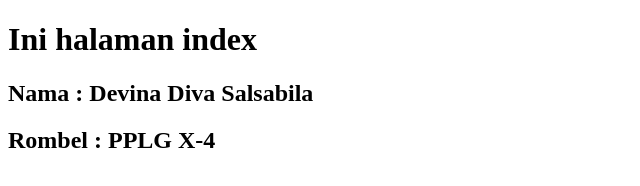
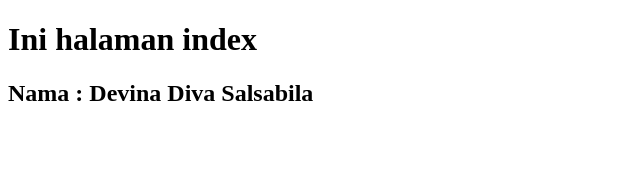
Before and after one commit to Devinaasalsa/Simulasi-Branch-Merge-Remote-12108381, a plain HTML site: page index.html in a window 1280 px wide. Shown: the whole page, without its empty margins (0-640 px from the left). Drawn offline with Linux system fonts and the light colour scheme.

Commit message:
menghapus rombel

```diff
--- a/index.html
+++ b/index.html
@@ -9,6 +9,5 @@
 <body>
     <h1>Ini halaman index</h1>
     <h2>Nama : Devina Diva Salsabila</h2>
-    <h2>Rombel : PPLG X-4</h2>
 </body>
 </html>
```
